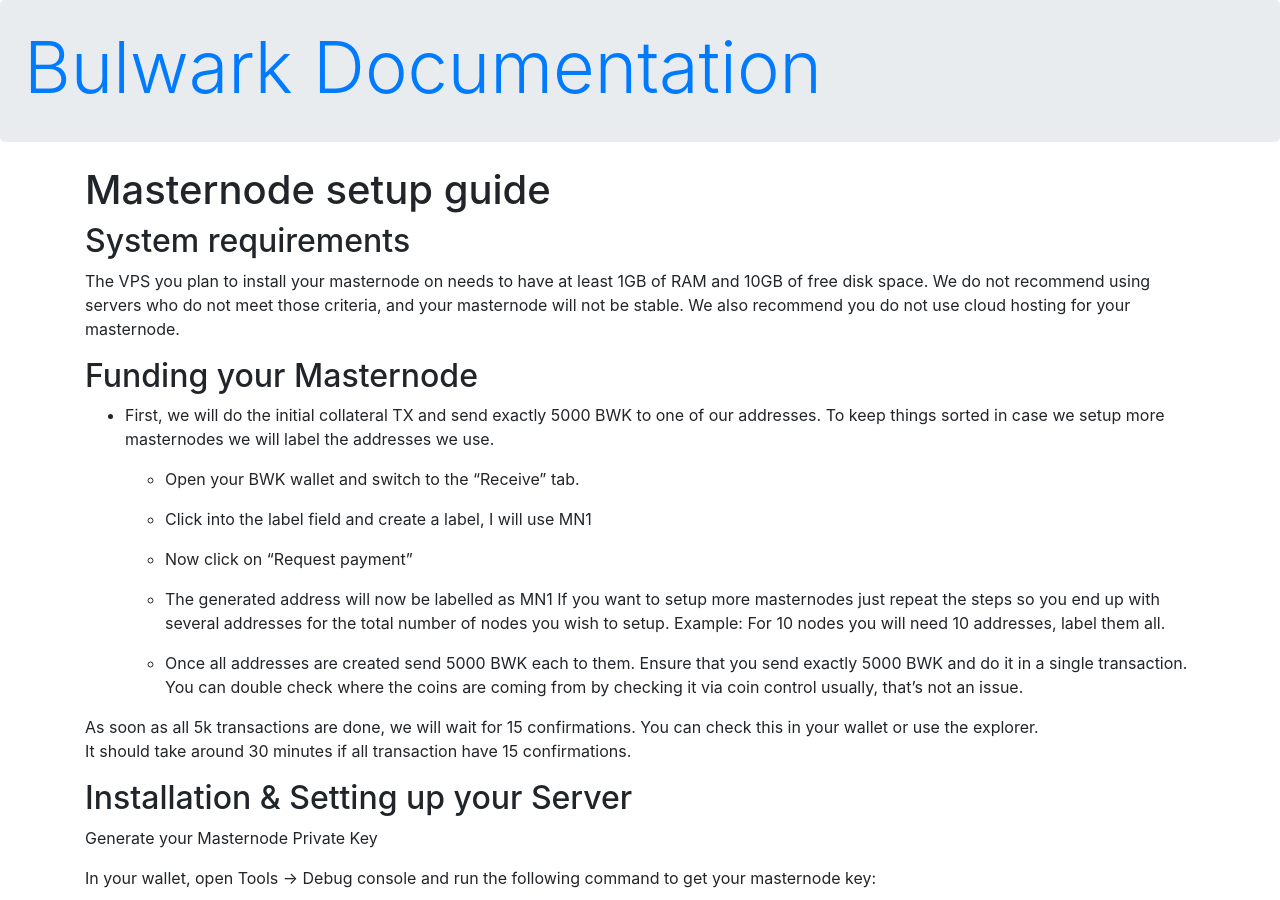
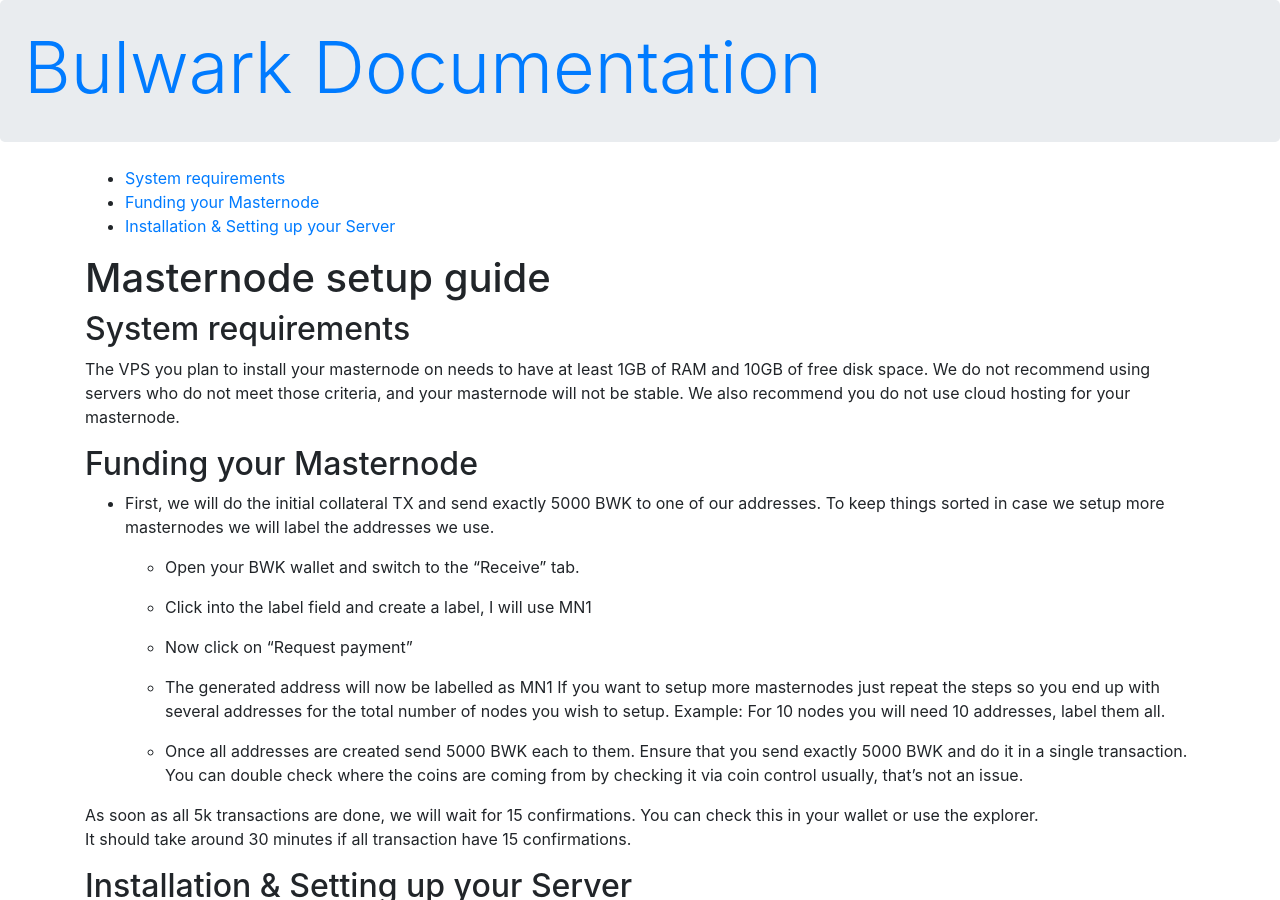
Before and after one commit to bulwark-crypto/Bulwark-KB, a Jekyll site: the page built from _posts/2018-05-01-MNInstallGuide.markdown, in a window 1280 px wide and 900 px high. Built offline with Jekyll 4.4.1, drawn with Linux system fonts in a browser that asks for light colours; the table of contents is made by our own code.

Commit message:
Added TOC

```diff
--- a/Gemfile
+++ b/Gemfile
@@ -23,6 +23,7 @@
   gem "jekyll-category-pages"
   gem "jekyll-lunr-js-search"
   gem 'jekyll-tagging'
+  gem 'jekyll-toc'
 end
 
 # Windows does not include zoneinfo files, so bundle the tzinfo-data gem
--- a/_config.yml
+++ b/_config.yml
@@ -37,6 +37,7 @@
   - jekyll-category-pages
   - jekyll-lunr-js-search
   - jekyll/tagging
+  - jekyll-toc
 
 permalink: /:categories/:title
 
--- a/_layouts/post.html
+++ b/_layouts/post.html
@@ -1,6 +1,10 @@
 ---
 layout: default
 ---
+<aside>
+  {{ content | toc_only }}
+</aside>
+
 <article itemscope itemtype="http://schema.org/BlogPosting">
 
   <header class="post-header">
--- a/_posts/2018-05-01-MNInstallGuide.markdown
+++ b/_posts/2018-05-01-MNInstallGuide.markdown
@@ -4,6 +4,7 @@
 category: Guides
 tags:
   - Masternode
+toc: true
 ---
 
 ## System requirements
```
